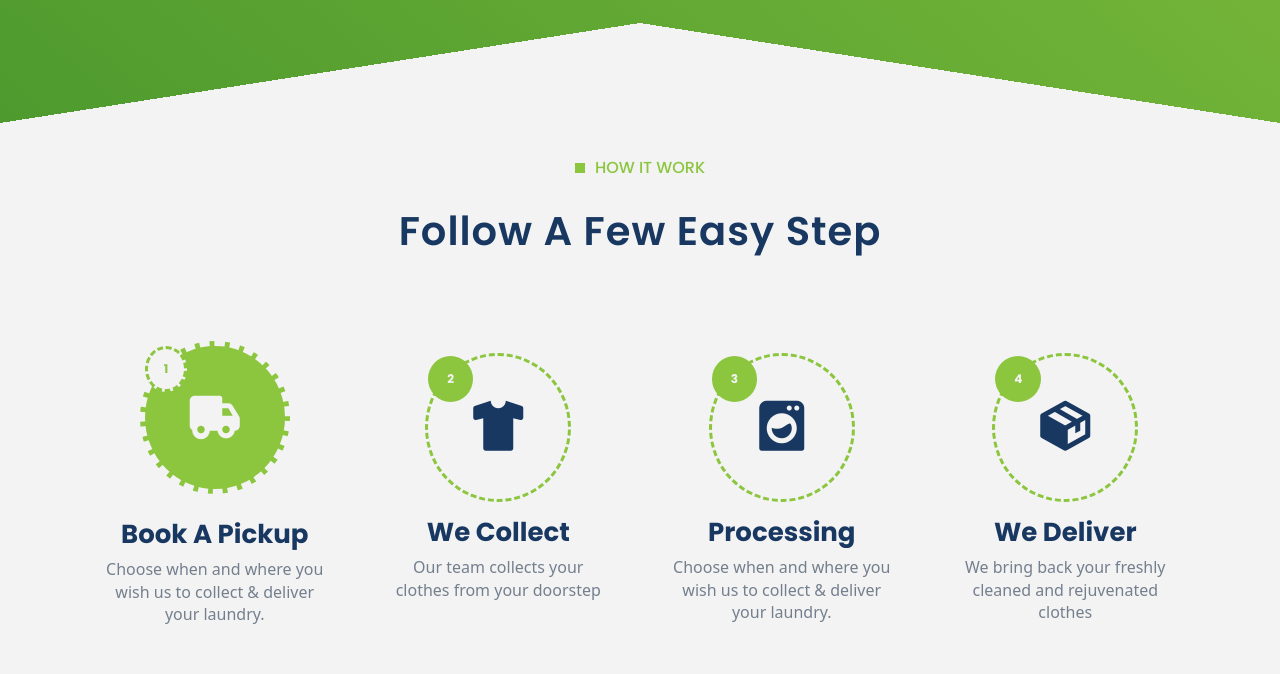
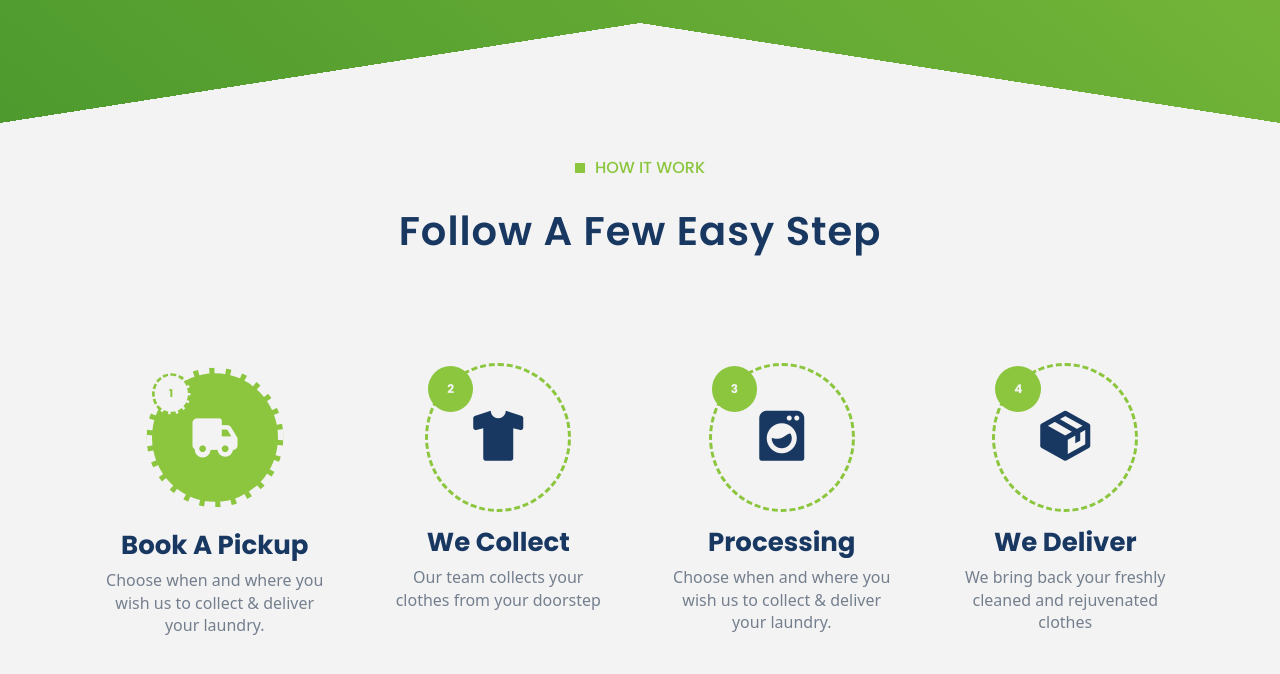
Before and after one commit to Ashique64/Laundry, a React (Vite) app in the folder Laundry/: page / in a window 1280 px wide. In both pictures the pointer is over the element 214 px from the left and 2669 px from the top of the page. Shown: the part 2242-2916 px from the top of the page. Built offline with nearby package versions, Linux system fonts and the light colour scheme; a web font is replaced by a local one.

Commit message:
How it work section fully completed

```diff
--- a/Laundry/src/components/HowItWork/HowItWork.scss
+++ b/Laundry/src/components/HowItWork/HowItWork.scss
@@ -110,7 +110,7 @@
                     .content {
                         margin-top: 15px;
                         overflow: hidden;
-                        height: 160px;
+                        height: 140px;
 
                         h4 {
                             font-family: var(--primary-font);
@@ -132,9 +132,9 @@
                     &:hover {
                         .icon {
                             background-color: var(--bg-color1);
-                            border: 5px dashed var(--bg-color2);
+                            border: 6px dashed var(--bg-color2);
                             color: var(--bg-color2);
-                            transform: translateY(-10px);
+                            transform: scale(0.9);
                         }
 
                         .number {
```
